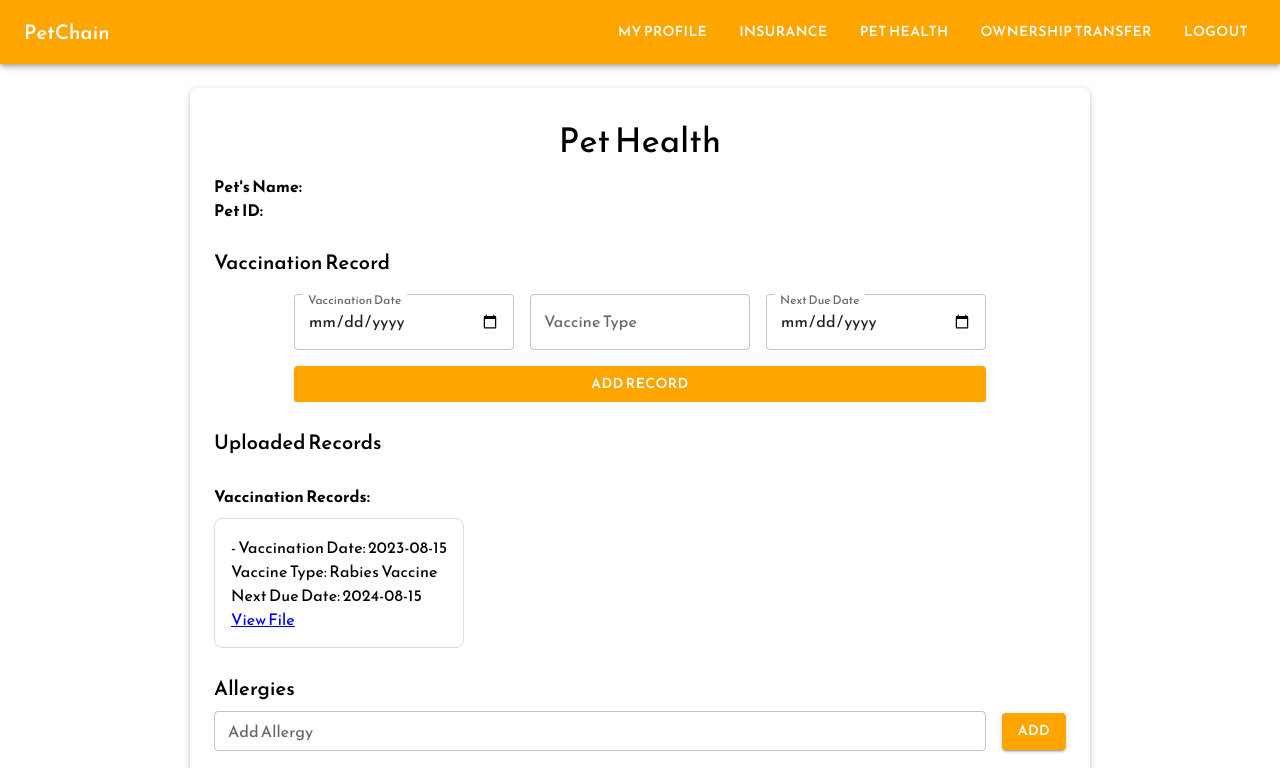
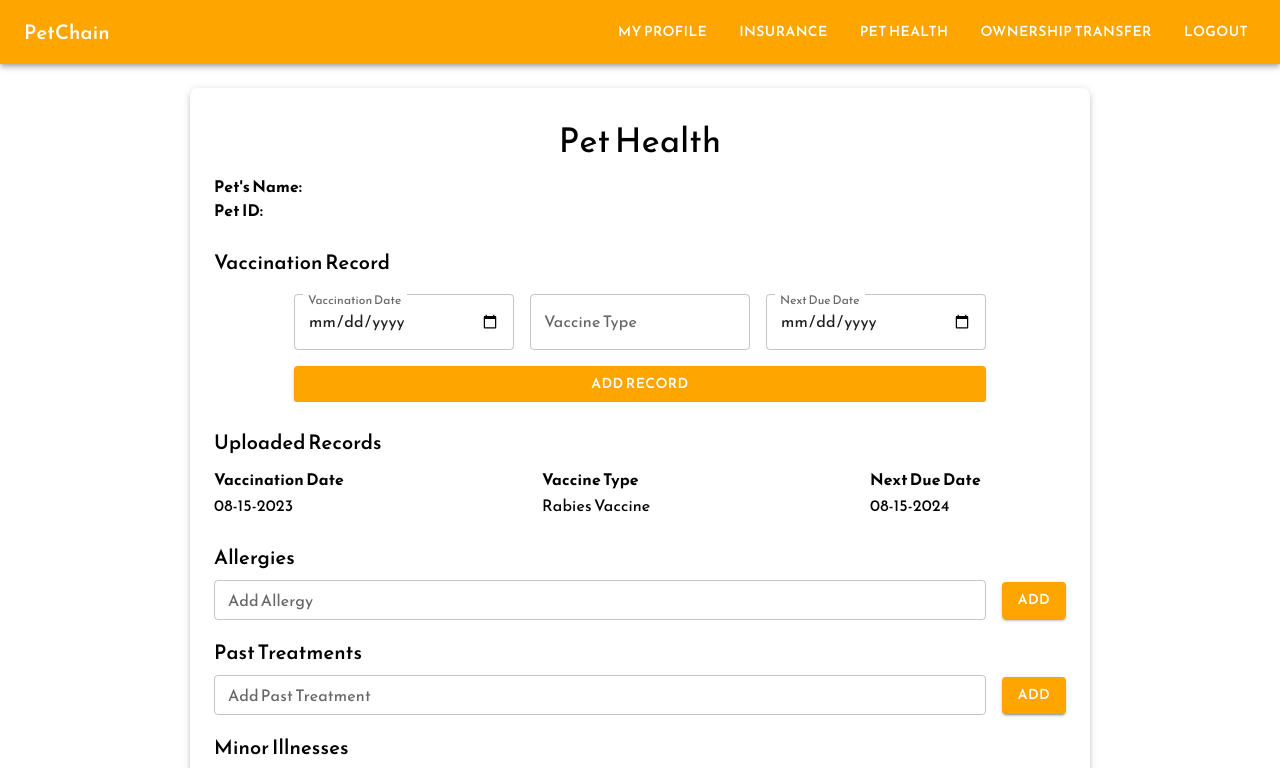
Before and after one commit to Sarika-dinesh/PetChain, a React (Create React App) app: page /pet-health in a window 1280 px wide. Shown: the top 768 px of the page. Built offline with nearby package versions, Linux system fonts and the light colour scheme; sample sign-in values are in the browser's storage.

Commit message:
Vaccination record

```diff
--- a/src/Components/Health.js
+++ b/src/Components/Health.js
@@ -670,40 +670,55 @@ const PetHealth = () => {
             Uploaded Records
           </Typography>
           {vaccinationRecords.length > 0 && (
-          <Box sx={{ mt: 3 }}>
-            <Typography variant="subtitle1" sx={{ fontWeight: "bold", mb: 1 }}>
-              Vaccination Records:
-            </Typography>
             <Box
             sx={{
               display: "flex",
               flexWrap: "wrap",
-                gap: 3, // Adjust the gap between items as needed
+              justifyContent: "space-between",
             }}
           >
+            <Box sx={{ width: "23%" }}>
+              <Typography variant="subtitle1" sx={{ fontWeight: "bold" }}>
+                Vaccination Date
+              </Typography>
               {vaccinationRecords.map((record, idx) => (
-                <Box
-                  key={idx}
-                  sx={{
-                    border: "1px solid #ddd",
-                    borderRadius: "8px",
-                    p: 2,
-                    minWidth: "250px", // Adjust width for each card
-                  }}
-                >
-                  <Typography>- Vaccination Date: {record.vaccinationDate}</Typography>
-                  <Typography>  Vaccine Type: {record.vaccineType}</Typography>
-                  <Typography>  Next Due Date: {record.nextDueDate}</Typography>
-                  {record.file && (
-                    <Typography>
-                      <a href={record.file} target="_blank" rel="noopener noreferrer">
-                        View File
-                      </a>
+                <Typography key={idx} sx={{ textAlign: "left" }}>
+                  {formatDate(record.vaccinationDate)}{" "}
+                  {/* Use formatDate function here */}
                 </Typography>
-                  )}
-                </Box>
               ))}
             </Box>
+            <Box sx={{ width: "23%" }}>
+              <Typography variant="subtitle1" sx={{ fontWeight: "bold" }}>
+                Vaccine Type
+              </Typography>
+              {vaccinationRecords.map((record, idx) => (
+                <Typography key={idx} sx={{ textAlign: "left" }}>
+                  {record.vaccineType}
+                </Typography>
+              ))}
+            </Box>
+            <Box sx={{ width: "23%" }}>
+              <Typography variant="subtitle1" sx={{ fontWeight: "bold" }}>
+                Next Due Date
+              </Typography>
+              {vaccinationRecords.map((record, idx) => (
+                <Typography key={idx} sx={{ textAlign: "left" }}>
+                  {formatDate(record.nextDueDate)}{" "}
+                  {/* Use formatDate function here */}
+                </Typography>
+              ))}
+            </Box>
+            {/* <Box sx={{ width: "23%" }}>
+              <Typography variant="subtitle1" sx={{ fontWeight: "bold" }}>
+                File
+              </Typography>
+              {vaccinationRecords.map((record, idx) => (
+                <Typography key={idx} sx={{ textAlign: "left" }}>
+                  {record.file.name}
+                </Typography>
+              ))}
+            </Box> */}
           </Box>
         )}
 
```
Lines whose indentation alone changed are shown as unchanged.
